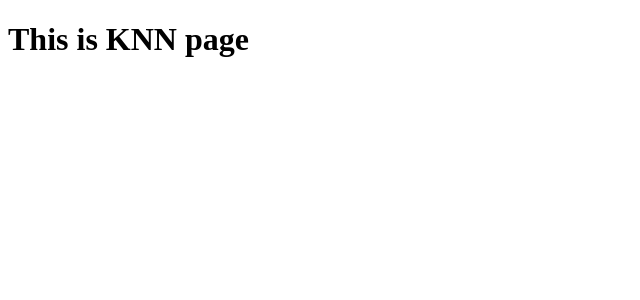
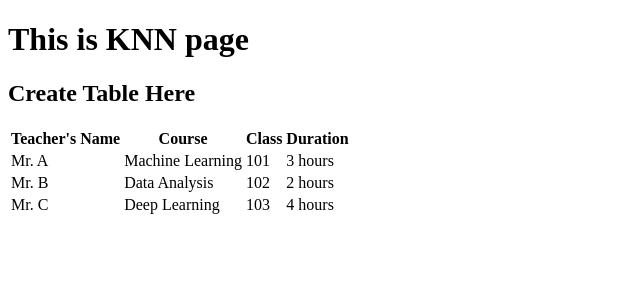
Before and after one commit to nusrulnakibnahid/Django-Learning-Path, a Django app: page /ml/knn/ in a window 1280 px wide. Shown: the top 300 px of the page, without its empty margins (0-640 px from the left). Run offline with Django 5.2, Linux system fonts and the light colour scheme.

Commit message:
Enhance analysis.html with additional content and styling; update knn.html to include a data table; expand random_forest.html form with new input fields

```diff
--- a/aiquest/newproject/templates/machine_learning/knn.html
+++ b/aiquest/newproject/templates/machine_learning/knn.html
@@ -10,5 +10,35 @@
 
     <h1>This is KNN page</h1>
 
+    <h2>Create Table Here</h2>
+
+    <table>
+        <tr>
+            <th>Teacher's Name</th>
+            <th>Course</th>
+            <th>Class</th>
+            <th>Duration</th>
+        </tr>
+
+        <tr>
+            <td>Mr. A</td>
+            <td>Machine Learning</td>
+            <td>101</td>
+            <td>3 hours</td>
+        </tr>
+        <tr>
+            <td>Mr. B</td>
+            <td>Data Analysis</td>
+            <td>102</td>
+            <td>2 hours</td>
+        </tr>
+        <tr>
+            <td>Mr. C</td>
+            <td>Deep Learning</td>
+            <td>103</td>
+            <td>4 hours</td>
+        </tr>
+    </table>
+
 </body>
 </html>
```
Also changed, not shown: aiquest/newproject/templates/data_analysis/analysis.html (+9 -0 lines), aiquest/newproject/templates/machine_learning/random_forest.html (+16 -0 lines).
